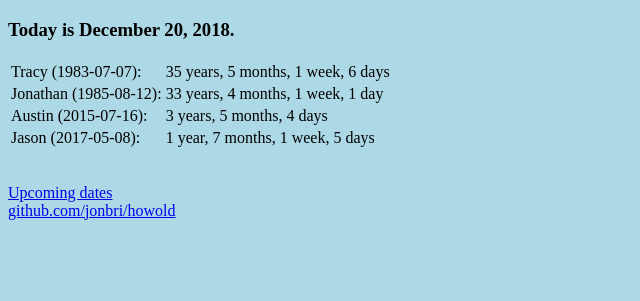
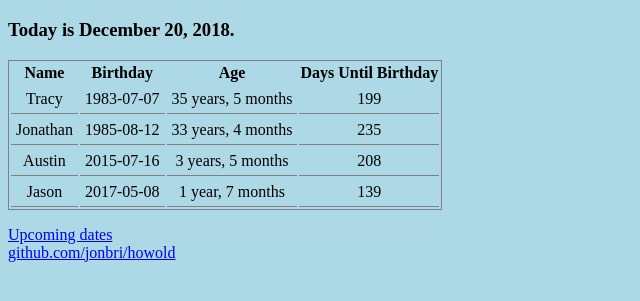
Before and after one commit to jonbri/howold, a website: page index.html in a window 1280 px wide. Shown: the part 61-362 px from the top of the page, without its empty margins (0-640 px from the left). Drawn offline with Linux system fonts and the light colour scheme.

Commit message:
"days until birthday" + formatting

```diff
--- a/app/index.js
+++ b/app/index.js
@@ -1,7 +1,19 @@
 // called for each member of window.aData
 function transformData(o) {
-  o.formattedAge = getFormattedDateDiff(o.birthday, moment(new Date()));
+  o.formattedAge = getFormattedDateDiff(o.birthday, moment());
+  var sBirthdayCurrentYear = o.birthday.replace(/^[\d]+/, (new Date()).getFullYear());
+  var iBirthdayDayOfYear = getDayOfYear(sBirthdayCurrentYear);
+  var iCurrentDayOfYear = getDayOfYear(moment());
+  if (iBirthdayDayOfYear > iCurrentDayOfYear) { // birthday has not yet passed
+    o.daysUntilBirthday = iBirthdayDayOfYear - iCurrentDayOfYear;
+  } else {
+    o.daysUntilBirthday = iBirthdayDayOfYear + (365 - iCurrentDayOfYear);
+  }
   return o;
+}
+
+function getDayOfYear(m) {
+  return parseInt(moment(m).format("DDD"));
 }
 
 // https://codepen.io/blackjacques/pen/RKPKba
@@ -9,7 +21,7 @@ function getFormattedDateDiff(date1, date2, intervals) {
   var b = moment(date1),
     a = moment(date2),
     out = [];
-  intervals = intervals || ["years", "months", "weeks", "days"];
+  intervals = intervals || ["years", "months"];
   function singularize(s, num) {
     return (num === 1 ? s.slice(0, -1) : s);
   };
@@ -29,13 +41,26 @@ function Home(props) {
     return React.createElement("h3", null, "Today is " + moment().format("MMMM DD, YYYY") + ".");
   }
   function createTable(props) {
-    return React.createElement("table", {}, props.data
-      .map(function(o) {
-        return React.createElement("tr", null, [
-          React.createElement("td", null, o.name + " (" + o.birthday + "):"),
-          React.createElement("td", null, o.formattedAge)
-        ]);
-      }));
+    function createHeaderRow() {
+      return React.createElement("tr", null, [
+        React.createElement("th", null, "Name"),
+        React.createElement("th", null, "Birthday"),
+        React.createElement("th", null, "Age"),
+        React.createElement("th", null, "Days Until Birthday")
+      ]);
+    }
+    function createRows() {
+      return props.data
+        .map(function(o) {
+          return React.createElement("tr", null, [
+            React.createElement("td", null, o.name),
+            React.createElement("td", null, o.birthday),
+            React.createElement("td", null, o.formattedAge),
+            React.createElement("td", null, o.daysUntilBirthday)
+          ]);
+        });
+    }
+    return React.createElement("table", {}, [createHeaderRow()].concat(createRows()));
   }
   return React.createElement("div", {},
     createTimestamp(),
--- a/app/style.css
+++ b/app/style.css
@@ -6,3 +6,12 @@ ul {
   list-style-type: none;
   padding-left: 0;
 }
+
+table {
+  border: 1px solid gray;
+}
+table td {
+  border-bottom: 1px solid gray;
+  text-align: center;
+  padding: 5px;
+}
```
Also changed, not shown: index.html (+0 -1 lines).
